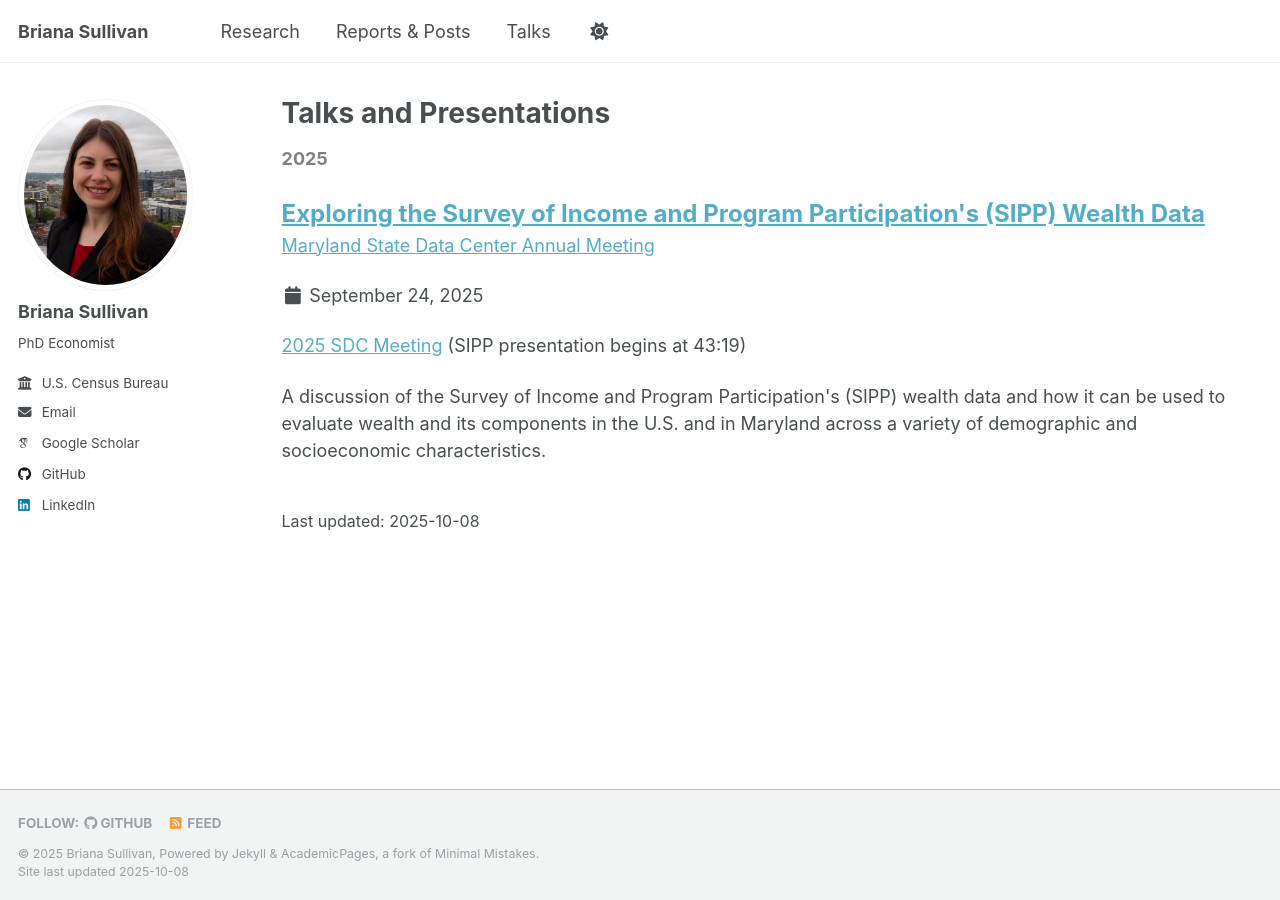
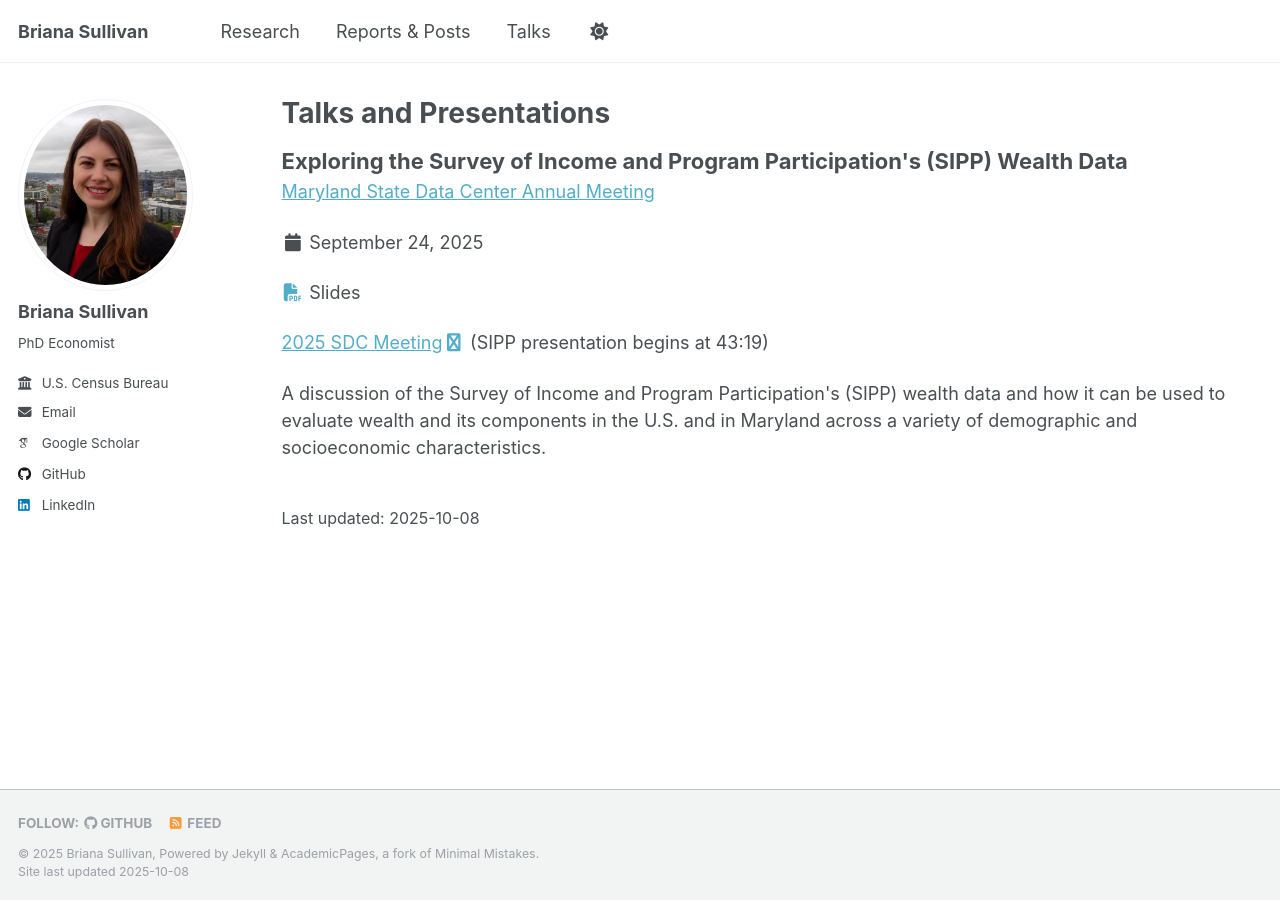
Before and after one commit to bdsullivan-econ/bdsullivan-econ.github.io, a Jekyll site: the page built from _pages/talks.html, in a window 1280 px wide. Built offline with Jekyll 4.4.1, drawn with Linux system fonts in a browser that asks for light colours; some web fonts are replaced.

Commit message:
Update talks.html

```diff
--- a/_pages/talks.html
+++ b/_pages/talks.html
@@ -20,11 +20,10 @@ last_modified_at:   2025-10-08
 </head>
 
 <body>
-	<p style="color: gray;"><b>2025</b></p>
 	<p>
-		<span style="font-size:24px;">
+		<span style="font-size:22px;">
 		<b>
-    	<a target="_blank" rel="noopener noreferrer" href="https://planning.maryland.gov/MSDC/Documents/affiliate_meeting/2025/Presentations/3_SDC_Wealth_in_SIPP_Sep2025_Sullivan.pdf">Exploring the Survey of Income and Program Participation's (SIPP) Wealth Data</a>
+    	Exploring the Survey of Income and Program Participation's (SIPP) Wealth Data
 		</b>
 		</span>
 		<br>
@@ -32,8 +31,11 @@ last_modified_at:   2025-10-08
 	</p>
 
 	<p class="page__date"><i class="fa fa-fw fa-calendar" aria-hidden="true"></i> <time datetime="2025-09-24T00:00:00-05:00">September 24, 2025</time></p>
+	 <p>
+		 <a target="_blank" rel="noopener noreferrer" href="https://planning.maryland.gov/MSDC/Documents/affiliate_meeting/2025/Presentations/3_SDC_Wealth_in_SIPP_Sep2025_Sullivan.pdf"><i class="fas fa-fw fa-file-pdf zoom" aria-hidden="true"></i></a> Slides
+
 	<p>
-		<a target="_blank" rel="noopener noreferrer" href="https://www.youtube.com/watch?v=jaF2KrUnZ9k">2025 SDC Meeting</a> (SIPP presentation begins at 43:19)
+		<a target="_blank" rel="noopener noreferrer" href="https://www.youtube.com/watch?v=jaF2KrUnZ9k">2025 SDC Meeting<i class="fas fa-fw fa-youtube zoom" aria-hidden="true"></i></a> (SIPP presentation begins at 43:19)
 	</p>
 	<p>
       A discussion of the Survey of Income and Program Participation's (SIPP) wealth data and how it can be used to evaluate wealth and its components in the U.S. and in Maryland across a variety of demographic and socioeconomic characteristics.
```
